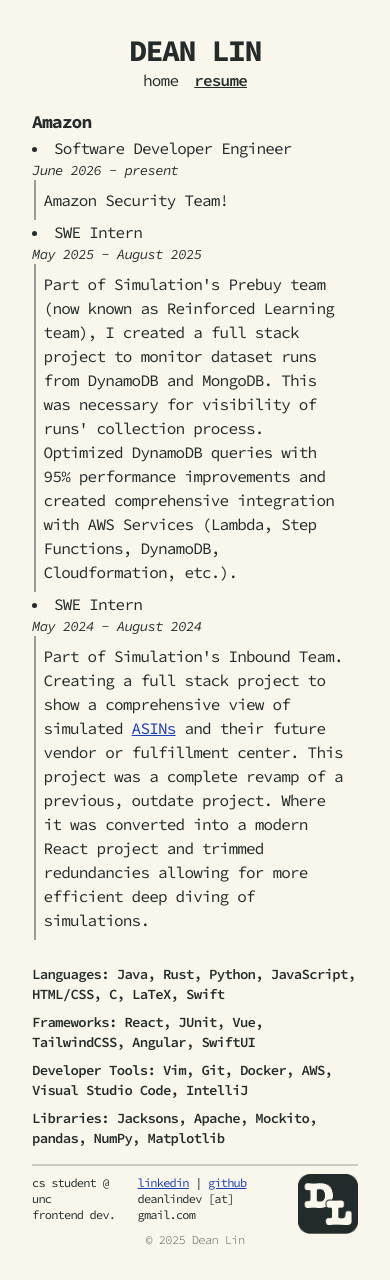
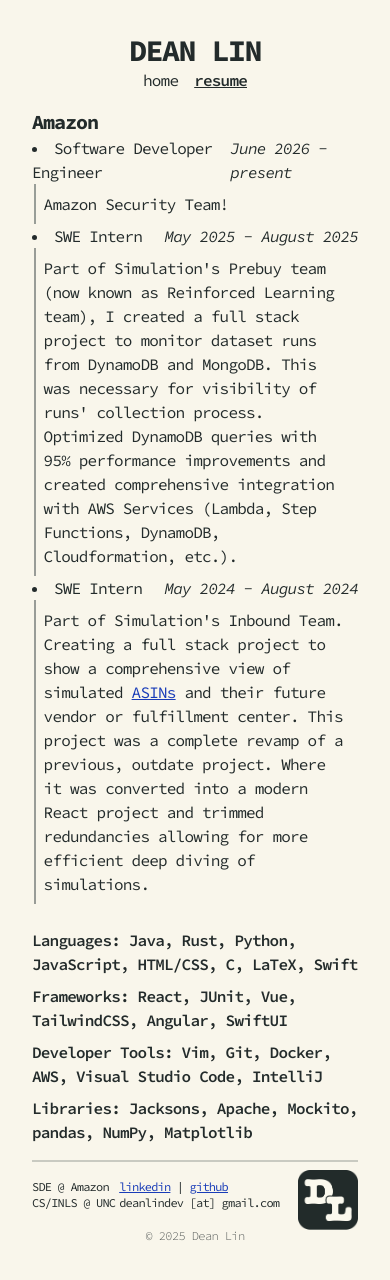
Before and after one commit to yuanyaolin13/yuanyaolin13.github.io, a React (Vite) app: page /resume in a window 390 px wide. Built offline with nearby package versions, Linux system fonts and the light colour scheme.

Commit message:
More consistent fonts and simple additions to content

```diff
--- a/src/components/Footer.tsx
+++ b/src/components/Footer.tsx
@@ -4,13 +4,13 @@
   return (
     <div className='flex flex-col items-center space-y-2 w-full'>
       <div className='border-t-2 border-solid border-[rgba(58,69,69,0.25)] w-full md:w-1/2'>
-        <div className='flex flex-row items-center md:items-start space-x-2 mt-2'>
+        <div className='flex flex-row items-center md:items-start space-x-1 mt-2'>
           <ul className='text-left md:pr-4'>
             <li className='text-xs'>
-              cs student @ unc
+              SDE @ Amazon
             </li>
             <li className='text-xs'>
-              frontend dev.
+              CS/INLS @ UNC
             </li>
           </ul>
           <ul className='text-left'>
--- a/src/components/Home.tsx
+++ b/src/components/Home.tsx
@@ -6,7 +6,7 @@
   const currentDate = new Date();
 
   let year = currentDate.getFullYear() - puddingBirth.getFullYear();
-  let month = currentDate.getMonth() - puddingBirth.getMonth();
+  const month = currentDate.getMonth() - puddingBirth.getMonth();
 
   if (month < 0) {
     year -= 1
@@ -16,23 +16,23 @@
     <div className='text-left flex flex-col items-center'>
       <div className='w-full flex flex-col space-x-4 space-y-8 md:flex-row md:space-y-0 md:max-w-2/3'>
         <div className='flex flex-col'>
-          <div className='text-lg font-bold'>Hello!</div>
-          <div className='text-sm'>My name is Dean. I am software engineer at Amazon and an alumni
-            at the University of North Carolina at Chapel Hill.
+          <div className='text-xl md:text-lg font-bold'>Hello!</div>
+          <div className='text-base md:text-sm'>My name is Dean. I am software engineer at Amazon and an alumni
+            at the University of North Carolina at Chapel Hill, graduating in Computer Science and Information and Library Sciences.
           </div>
           <br/>
-          <div className='text-sm'>
-            I am a passionate about web development, music, and design! Currently, I am
+          <div className='text-base md:text-sm'>
+            I am a passionate about web development, music, and design! Currently, am
             experimenting with development environments, listening to Porter Robinson, and learning
             more about web design + UI/UX!
           </div>
           <br/>
-          <div className='text-sm'>
+          <div className='text-base md:text-sm'>
             Professionally, I work under Amazon Security but I have
             also interned within Amazon at different teams, namely IPC's Simulations & Prebuy.
           </div>
           <br/>
-          <div className='text-sm'>
+          <div className='text-base md:text-sm'>
             I have a cat, named Pudding, who is an orange and white American Shorthair.
             He is currently {year} years old!
           </div>
@@ -43,9 +43,9 @@
             alt="Pudding"
             className='w-2/3 md:w-full transform hover:scale-125'
           />
-          <div className='text-xs opacity-80 italic'>
+          <div className='text-sm md:text-xs opacity-80 italic'>
             my cat pudding
-          </div>
+         </div>
         </div>
       </div>
     </div>
--- a/src/components/Resume.tsx
+++ b/src/components/Resume.tsx
@@ -5,24 +5,24 @@
     <div className='text-left flex flex-col items-center'>
       <div className='w-full flex flex-col space-y-4 md:flex-row md:space-y-0 md:max-w-2/3'>
         <div className='flex flex-col'>
-          <div className='text-lg font-bold'>Amazon</div>
-          <ol className='list-inside list-disc'>
-            <li className='flex flex-col md:flex-row md:space-y-2'>
+          <div className='text-xl md:text-lg font-bold'>Amazon</div>
+          <ol className='list-inside list-disc text-base md:text-sm'>
+            <li className='flex flex-row md:space-y-2'>
               <div className='list-item'>
                 Software Developer Engineer
               </div>
-              <div className='italic text-sm  md:ml-auto'>
+              <div className='italic ml-auto'>
                 June 2026 - present
               </div>
             </li>
             <ol className='border-l-2 p-2 ml-[0.1rem] border-[rgba(58,69,69,0.50)]'>
               Amazon Security Team!
             </ol>
-            <li className='flex flex-col md:flex-row md:space-y-2'>
+            <li className='flex flex-row md:space-y-2'>
               <div className='list-item'>
                 SWE Intern
               </div>
-              <div className='italic text-sm  md:ml-auto'>
+              <div className='italic ml-auto'>
                 May 2025 - August 2025
               </div>
             </li>
@@ -34,11 +34,11 @@
               integration
               with AWS Services (Lambda, Step Functions, DynamoDB, Cloudformation, etc.).
             </ol>
-            <li className='flex flex-col md:flex-row md:space-y-2'>
+            <li className='flex flex-row md:space-y-2'>
               <div className='list-item'>
                 SWE Intern
               </div>
-              <div className='italic text-sm md:ml-auto'>
+              <div className='italic ml-auto'>
                 May 2024 - August 2024
               </div>
             </li>
@@ -55,7 +55,7 @@
           </ol>
           <br/>
 
-          <div className='flex flex-col space-y-2 text-sm font-semibold'>
+          <div className='flex flex-col space-y-2 text-base md:text-sm font-semibold'>
             <p>Languages: Java, Rust, Python, JavaScript, HTML/CSS, C, LaTeX, Swift</p>
             <p>Frameworks: React, JUnit, Vue, TailwindCSS, Angular, SwiftUI</p>
             <p>Developer Tools: Vim, Git, Docker, AWS, Visual Studio Code, IntelliJ</p>
```
